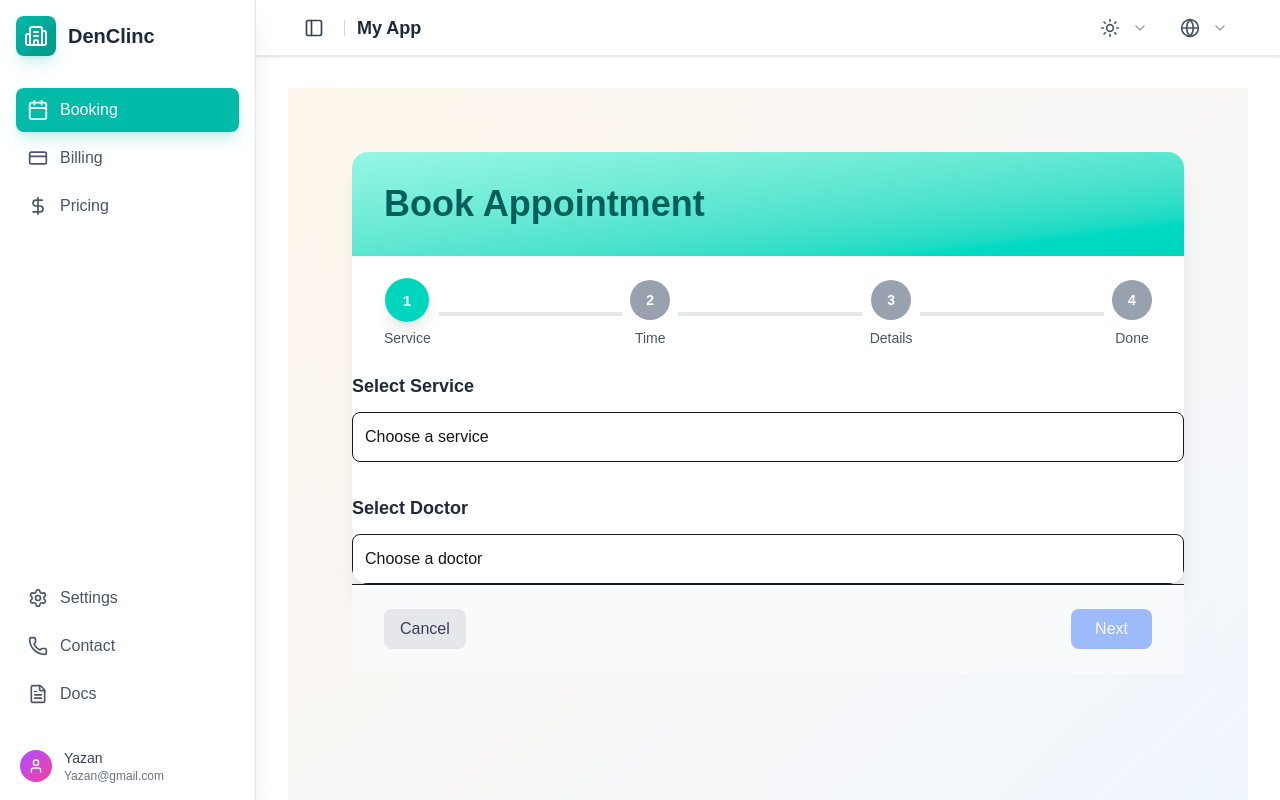
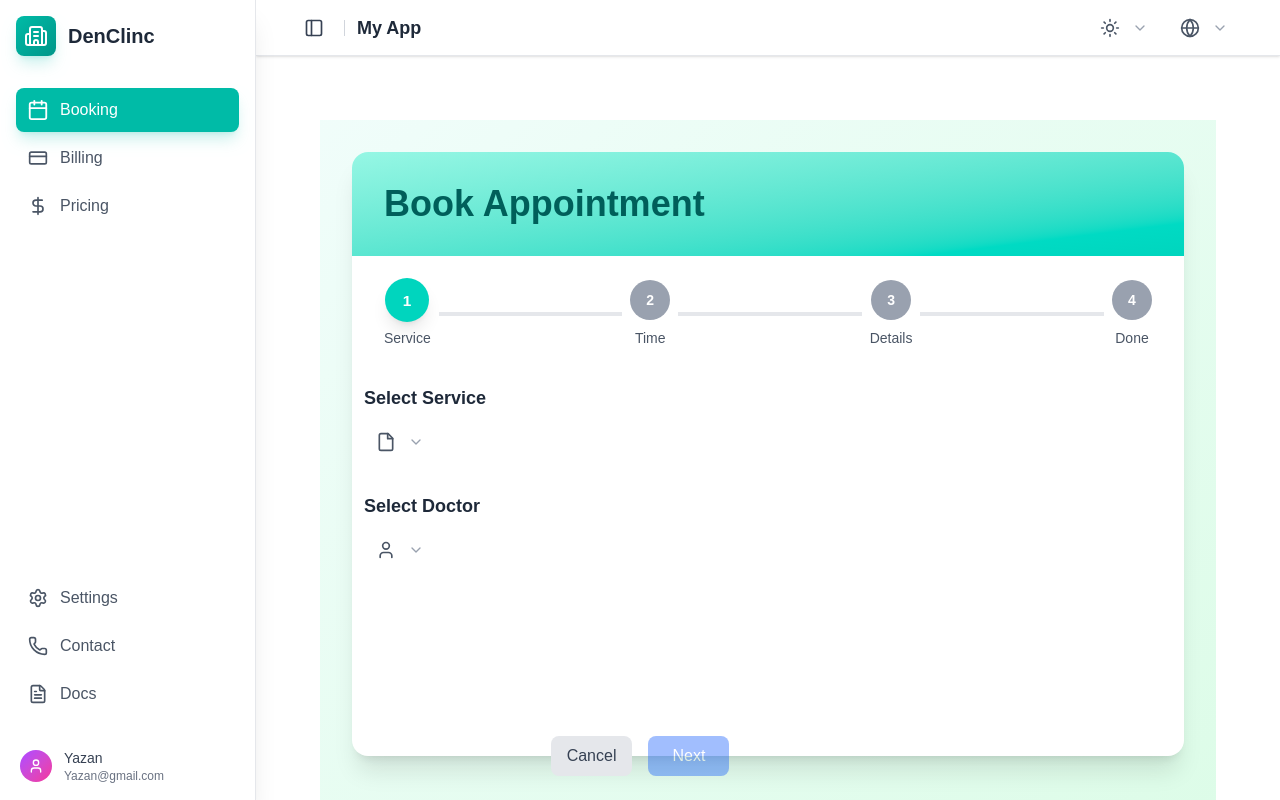
Before and after one commit to yazan-sul/booking-page, a Next.js app: page /booking in a window 1280 px wide. Built offline with nearby package versions, Linux system fonts and the light colour scheme.

Commit message:
service layout imporvement

```diff
--- a/src/app/booking/page.tsx
+++ b/src/app/booking/page.tsx
@@ -7,7 +7,7 @@ import PatientProfile from "@/components/patient/PatientProfile";
 
 const BookingRoute: React.FC = () => {
   return (
-    <div className="min-h-screen bg-gradient-to-br from-orange-50 to-blue-50 dark:from-gray-900 dark:to-gray-800 p-4 md:p-8">
+    <div className="min-h-screen  p-4 md:p-8">
       <BookingPage />
     </div>
   );
--- a/src/components/booking/BookingPage.tsx
+++ b/src/components/booking/BookingPage.tsx
@@ -160,7 +160,7 @@ const BookingPage: React.FC = () => {
   const getSelectedDoctor = () => doctors.find((d) => d.id === selectedDoctor);
 
   return (
-    <div className="min-h-screen bg-gradient-to-br from-orange-50 to-blue-50 dark:from-gray-900 dark:to-gray-800 p-4 md:p-8">
+    <div className="min-h-screen bg-gradient-to-br from-teal-50 to-green-100 dark:from-gray-900 dark:to-gray-800 p-4 md:p-8">
       <div className="max-w-4xl mx-auto">
         <div className="bg-white dark:bg-gray-800 rounded-2xl shadow-xl overflow-hidden">
           {/* Header */}
@@ -179,14 +179,6 @@ const BookingPage: React.FC = () => {
               doctors={doctors}
               selectedService={selectedService}
               selectedDoctor={selectedDoctor}
-              isServiceDropdownOpen={isServiceDropdownOpen}
-              isDoctorDropdownOpen={isDoctorDropdownOpen}
-              onServiceDropdownToggle={() =>
-                setIsServiceDropdownOpen(!isServiceDropdownOpen)
-              }
-              onDoctorDropdownToggle={() =>
-                setIsDoctorDropdownOpen(!isDoctorDropdownOpen)
-              }
               onServiceSelect={handleServiceSelect}
               onDoctorSelect={handleDoctorSelect}
             />
--- a/src/components/booking/steps/ActionButtons.tsx
+++ b/src/components/booking/steps/ActionButtons.tsx
@@ -20,7 +20,7 @@ const ActionButtons: React.FC<ActionButtonsProps> = ({
   onSubmit,
 }) => {
   return (
-    <div className="flex justify-between px-6 md:px-8 py-6 border-t bg-gray-50 dark:bg-gray-700">
+    <div className="fixed bottom-0 left-0 right-0 z-50 flex justify-center space-x-4 px-6 md:px-8 py-6 ">
       <Button
         onClick={onCancel}
         className="px-4 py-2 bg-gray-200 text-gray-700 rounded-lg hover:bg-gray-300 dark:bg-gray-600 dark:text-white dark:hover:bg-gray-500"
--- a/src/components/booking/steps/ServiceSelectionStep.tsx
+++ b/src/components/booking/steps/ServiceSelectionStep.tsx
@@ -1,4 +1,7 @@
 "use client";
+
+import React from "react";
+import Menu, { MenuItem } from "@/components/Menu";
 
 interface Service {
   id: string;
@@ -19,90 +22,124 @@ interface Props {
   doctors: Doctor[];
   selectedService: string;
   selectedDoctor: string;
-  isServiceDropdownOpen: boolean;
-  isDoctorDropdownOpen: boolean;
-  onServiceDropdownToggle: () => void;
-  onDoctorDropdownToggle: () => void;
   onServiceSelect: (id: string) => void;
   onDoctorSelect: (id: string) => void;
 }
+
+// Service Icon
+const ServiceIcon = ({ className }: { className?: string }) => (
+  <svg
+    xmlns="http://www.w3.org/2000/svg"
+    viewBox="0 0 24 24"
+    fill="none"
+    stroke="currentColor"
+    strokeWidth="2"
+    strokeLinecap="round"
+    strokeLinejoin="round"
+    className={className}
+  >
+    <path d="M14.5 2H6a2 2 0 0 0-2 2v16a2 2 0 0 0 2 2h12a2 2 0 0 0 2-2V7.5L14.5 2z" />
+    <polyline points="14 2 14 8 20 8" />
+  </svg>
+);
+
+// Doctor Icon
+const DoctorIcon = ({ className }: { className?: string }) => (
+  <svg
+    xmlns="http://www.w3.org/2000/svg"
+    viewBox="0 0 24 24"
+    fill="none"
+    stroke="currentColor"
+    strokeWidth="2"
+    strokeLinecap="round"
+    strokeLinejoin="round"
+    className={className}
+  >
+    <path d="M19 21v-2a4 4 0 0 0-4-4H9a4 4 0 0 0-4 4v2" />
+    <circle cx="12" cy="7" r="4" />
+  </svg>
+);
+
+// Item Icon
+const ItemIcon = ({ className }: { className?: string }) => (
+  <span className={`w-2 h-2 rounded-full bg-gray-400 block ${className}`} />
+);
 
 const ServiceSelectionStep: React.FC<Props> = ({
   services,
   doctors,
   selectedService,
   selectedDoctor,
-  isServiceDropdownOpen,
-  isDoctorDropdownOpen,
-  onServiceDropdownToggle,
-  onDoctorDropdownToggle,
   onServiceSelect,
   onDoctorSelect,
 }) => {
+  // Convert services to menu items
+  const serviceMenuItems: MenuItem[] = services.map((service) => ({
+    name: service.name,
+    icon: ItemIcon,
+    onClick: () => onServiceSelect(service.id),
+    isActive: selectedService === service.id,
+  }));
+
+  // Convert doctors to menu items
+  const doctorMenuItems: MenuItem[] = doctors.map((doctor) => ({
+    name: doctor.name,
+    icon: ItemIcon,
+    onClick: () => onDoctorSelect(doctor.id),
+    isActive: selectedDoctor === doctor.id,
+  }));
+
+  const selectedServiceObj = services.find((s) => s.id === selectedService);
+  const selectedDoctorObj = doctors.find((d) => d.id === selectedDoctor);
+
+  // Main menu structure
+  const menuItems: MenuItem[] = [
+    {
+      name: selectedServiceObj?.name || "Choose a service",
+      icon: ServiceIcon,
+      subItems: serviceMenuItems,
+    },
+    {
+      name: selectedDoctorObj?.name || "Choose a doctor",
+      icon: DoctorIcon,
+      subItems: doctorMenuItems,
+    },
+  ];
+
   return (
-    <div className="space-y-8">
-      {/* Service Dropdown */}
+    <div className="min-h-96 space-y-8 p-3">
+      {/* Service Selection */}
       <div>
-        <label className="block text-lg font-semibold text-gray-800 dark:text-white">
+        <label className="block text-lg font-semibold text-gray-800 dark:text-white mb-3">
           Select Service
         </label>
-
-        <div
-          className="mt-3 border rounded-lg p-3 cursor-pointer dark:border-gray-600"
-          onClick={onServiceDropdownToggle}
-        >
-          {selectedService
-            ? services.find((s) => s.id === selectedService)?.name
-            : "Choose a service"}
-        </div>
-
-        {isServiceDropdownOpen && (
-          <div className="mt-2 border rounded-lg bg-white dark:bg-gray-700 shadow-lg">
-            {services.map((service) => (
-              <div
-                key={service.id}
-                onClick={() => onServiceSelect(service.id)}
-                className="p-3 hover:bg-gray-100 dark:hover:bg-gray-600 cursor-pointer"
-              >
-                <div className="font-medium">{service.name}</div>
-                <div className="text-sm text-gray-500">
-                  {service.duration} • {service.price}
-                </div>
-              </div>
-            ))}
+        <Menu
+          items={[menuItems[0]]}
+          orientation="vertical"
+          dropdownPosition="bottom"
+          hideMainName={false}
+        />
+        {selectedServiceObj && (
+          <div className="mt-2 text-sm text-gray-600 dark:text-gray-400">
+            {selectedServiceObj.duration} • {selectedServiceObj.price}
           </div>
         )}
       </div>
 
-      {/* Doctor Dropdown */}
+      {/* Doctor Selection */}
       <div>
-        <label className="block text-lg font-semibold text-gray-800 dark:text-white">
+        <label className="block text-lg font-semibold text-gray-800 dark:text-white mb-3">
           Select Doctor
         </label>
-
-        <div
-          className="mt-3 border rounded-lg p-3 cursor-pointer dark:border-gray-600"
-          onClick={onDoctorDropdownToggle}
-        >
-          {selectedDoctor
-            ? doctors.find((d) => d.id === selectedDoctor)?.name
-            : "Choose a doctor"}
-        </div>
-
-        {isDoctorDropdownOpen && (
-          <div className="mt-2 border rounded-lg bg-white dark:bg-gray-700 shadow-lg">
-            {doctors.map((doctor) => (
-              <div
-                key={doctor.id}
-                onClick={() => onDoctorSelect(doctor.id)}
-                className="p-3 hover:bg-gray-100 dark:hover:bg-gray-600 cursor-pointer"
-              >
-                <div className="font-medium">{doctor.name}</div>
-                <div className="text-sm text-gray-500">
-                  {doctor.specialization} — {doctor.credentials}
-                </div>
-              </div>
-            ))}
+        <Menu
+          items={[menuItems[1]]}
+          orientation="vertical"
+          dropdownPosition="bottom"
+          hideMainName={false}
+        />
+        {selectedDoctorObj && (
+          <div className="mt-2 text-sm text-gray-600 dark:text-gray-400">
+            {selectedDoctorObj.specialization} — {selectedDoctorObj.credentials}
           </div>
         )}
       </div>
```
